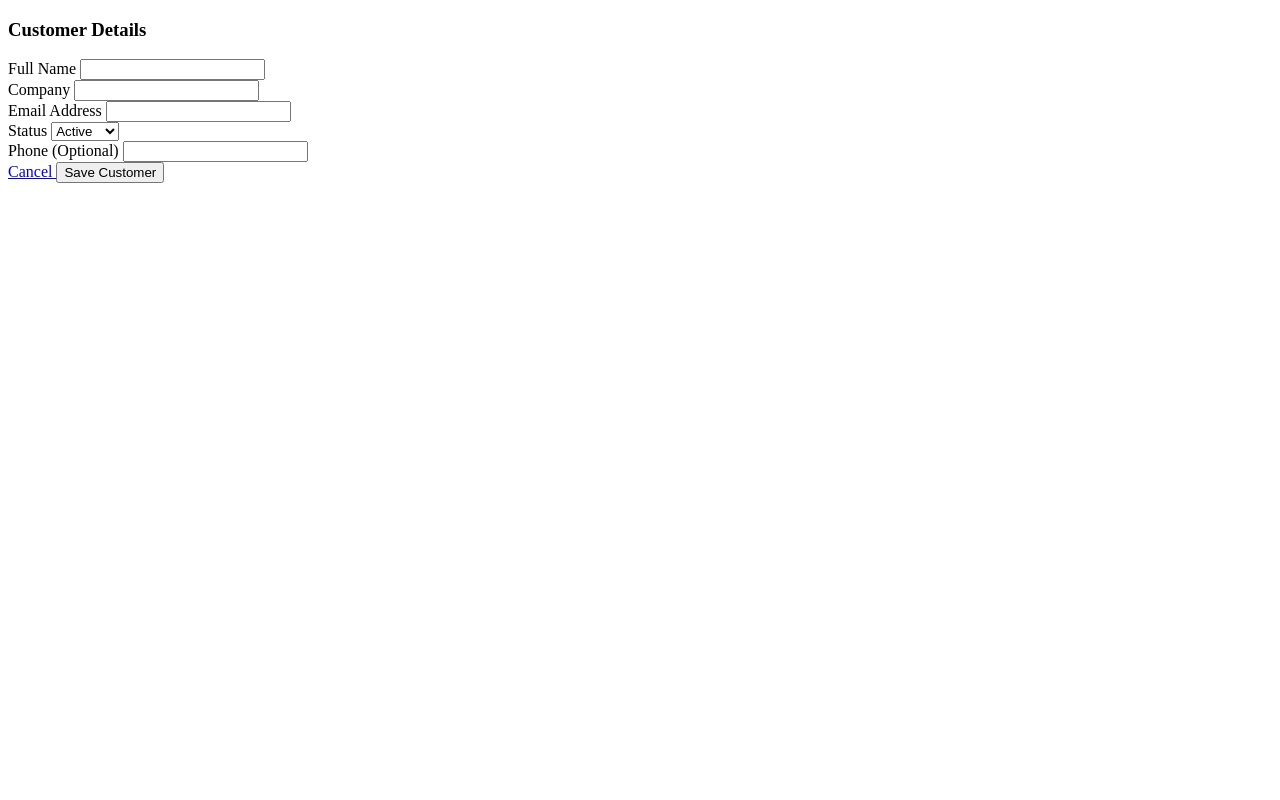
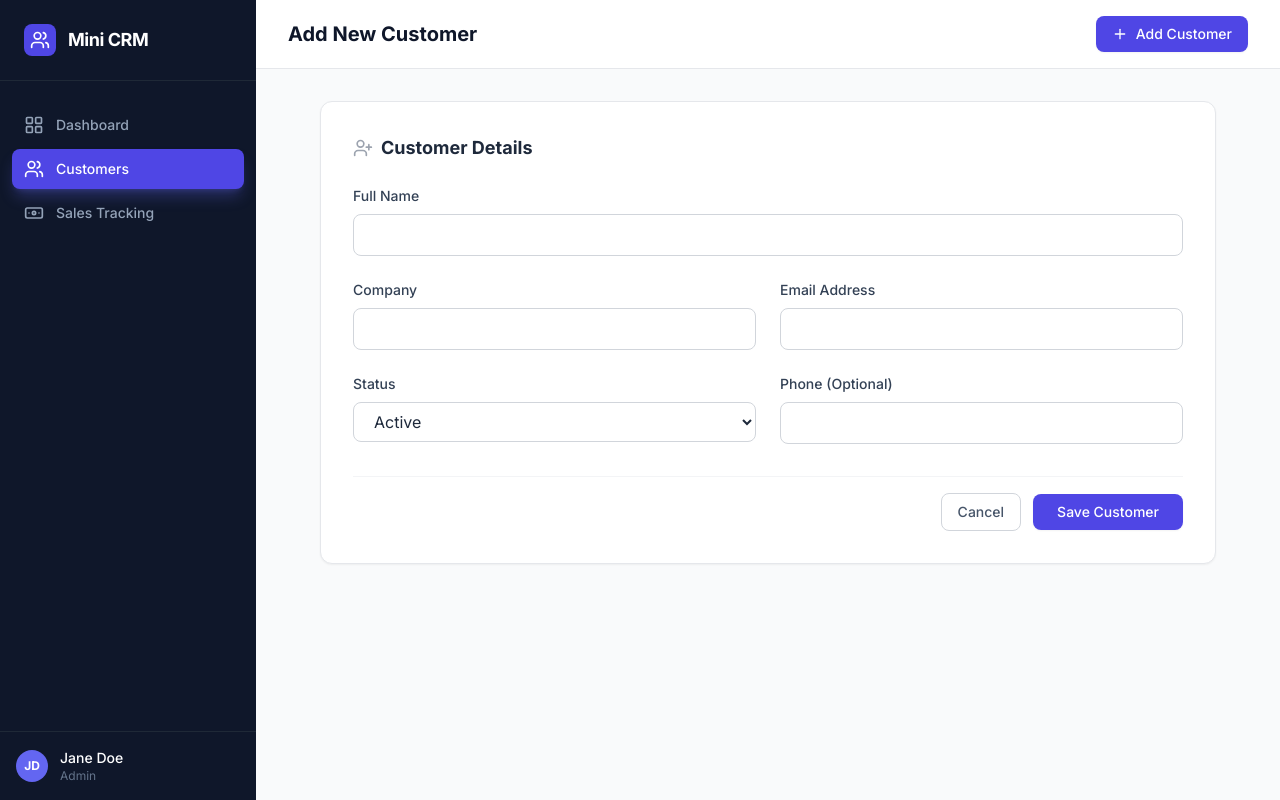
Before and after one commit to MsHanshika/mini-crm, a Flask app: page /add in a window 1280 px wide. Run offline with Flask 3, Linux system fonts and the light colour scheme; some libraries are stand-ins or nearby versions.

Commit message:
Updtaing some features

```diff
--- a/templates/add_customer.html
+++ b/templates/add_customer.html
@@ -1,11 +1,14 @@
 <!DOCTYPE html>
 <html lang="en">
 <head>
-    <meta charset="UTF-8">
-    <meta name="viewport" content="width=device-width, initial-scale=1.0">
-    <title>Document</title>
+    <title>Add Customer</title>
 </head>
 <body>
+{% extends "base.html" %}
+
+{% block title %}Add New Customer{% endblock %}
+
+{% block content %}
     <div class="max-w-4xl mx-auto">
         <form action="{{ url_for('add_customer') }}" method="POST" class="bg-white rounded-xl border border-gray-200 shadow-sm p-8">
             <h3 class="text-lg font-bold text-slate-800 mb-6 flex items-center gap-2">
@@ -15,31 +18,31 @@
 
             <div class="grid grid-cols-1 md:grid-cols-2 gap-6">
                 <div class="md:col-span-2">
-                <label class="block text-sm font-medium text-slate-700 mb-2">Full Name</label>
-                <input type="text" name="name" required class="w-full px-4 py-2 rounded-lg border border-gray-300 focus:ring-2 focus:ring-indigo-500 focus:outline-none">
+                    <label for="name" class="block text-sm font-medium text-slate-700 mb-2">Full Name</label>
+                    <input type="text" name="name" id="name" required class="w-full px-4 py-2 rounded-lg border border-gray-300 focus:ring-2 focus:ring-indigo-500 focus:outline-none">
                 </div>
 
                 <div>
-                <label class="block text-sm font-medium text-slate-700 mb-2">Company</label>
-                <input type="text" name="company" class="w-full px-4 py-2 rounded-lg border border-gray-300 focus:ring-2 focus:ring-indigo-500 focus:outline-none">
+                    <label for="company" class="block text-sm font-medium text-slate-700 mb-2">Company</label>
+                    <input type="text" name="company" id="company" class="w-full px-4 py-2 rounded-lg border border-gray-300 focus:ring-2 focus:ring-indigo-500 focus:outline-none">
                 </div>
 
                 <div>
-                <label class="block text-sm font-medium text-slate-700 mb-2">Email Address</label>
-                <input type="email" name="email" required class="w-full px-4 py-2 rounded-lg border border-gray-300 focus:ring-2 focus:ring-indigo-500 focus:outline-none">
+                    <label for="email" class="block text-sm font-medium text-slate-700 mb-2">Email Address</label>
+                    <input type="email" name="email" id="email" required class="w-full px-4 py-2 rounded-lg border border-gray-300 focus:ring-2 focus:ring-indigo-500 focus:outline-none">
                 </div>
 
                 <div>
-                <label class="block text-sm font-medium text-slate-700 mb-2">Status</label>
-                <select name="status" class="w-full px-4 py-2 rounded-lg border border-gray-300 focus:ring-2 focus:ring-indigo-500 focus:outline-none bg-white">
+                    <label for="status" class="block text-sm font-medium text-slate-700 mb-2">Status</label>
+                    <select name="status" id="status" class="w-full px-4 py-2 rounded-lg border border-gray-300 focus:ring-2 focus:ring-indigo-500 focus:outline-none bg-white">
                         <option value="Active">Active</option>
                         <option value="Inactive">Inactive</option>
                     </select>
                 </div>
 
                 <div>
-                <label class="block text-sm font-medium text-slate-700 mb-2">Phone (Optional)</label>
-                <input type="text" name="phone" class="w-full px-4 py-2 rounded-lg border border-gray-300 focus:ring-2 focus:ring-indigo-500 focus:outline-none">
+                    <label for="phone" class="block text-sm font-medium text-slate-700 mb-2">Phone (Optional)</label>
+                    <input type="text" name="phone" id="phone" class="w-full px-4 py-2 rounded-lg border border-gray-300 focus:ring-2 focus:ring-indigo-500 focus:outline-none">
                 </div>
 
                 <div class="pt-4 flex items-center justify-end gap-3 md:col-span-2 border-t border-gray-100 mt-2">
@@ -53,5 +56,6 @@
             </div>
         </form>
     </div>
+{% endblock %}
 </body>
 </html>
```
Lines whose indentation alone changed are shown as unchanged.
